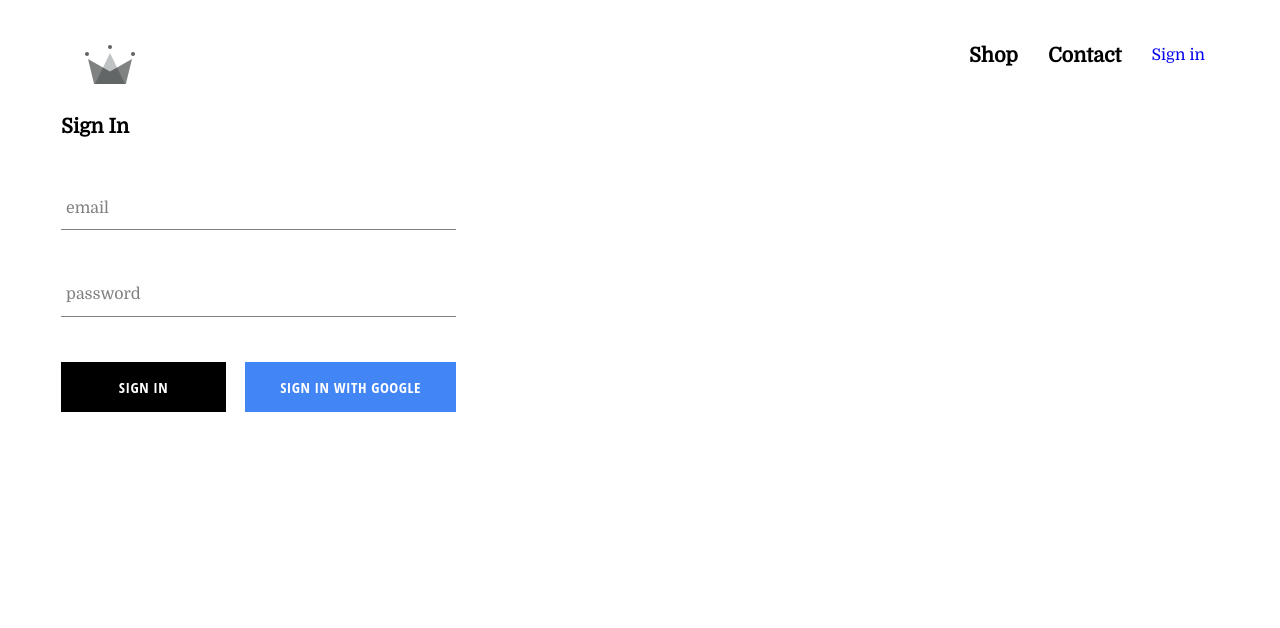
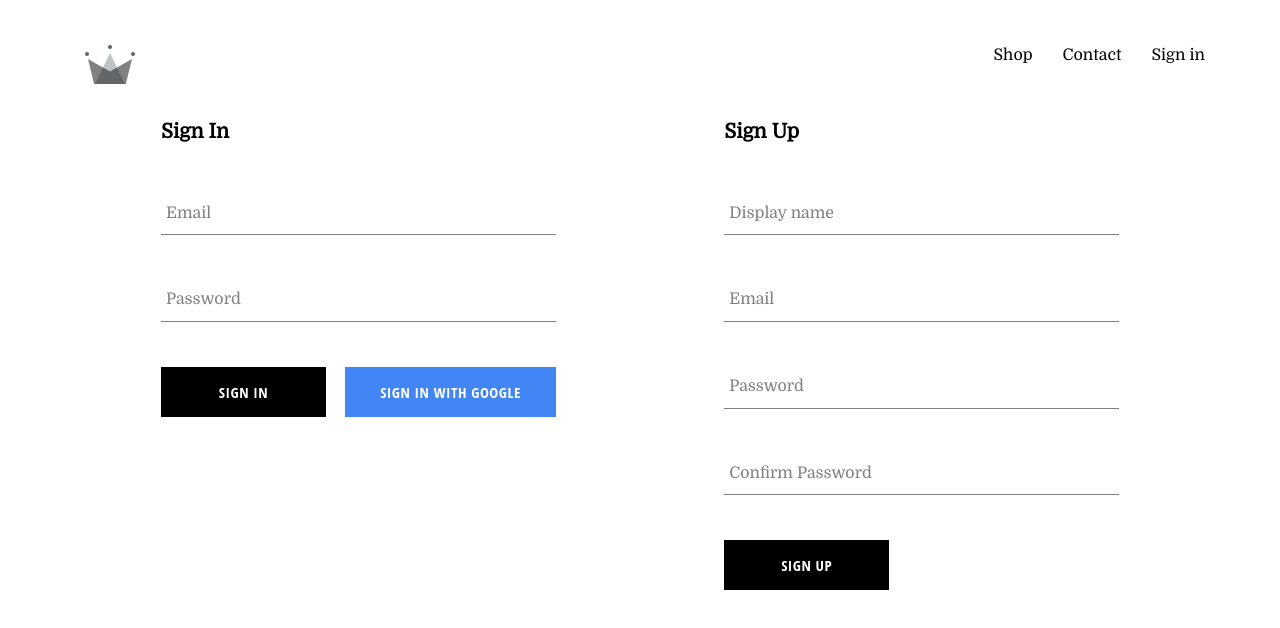
Before and after one commit to rom2048/e-commerce, a React (Create React App) app: page /signin in a window 1280 px wide. Shown: the top 628 px of the page. Built offline with nearby package versions, Linux system fonts and the light colour scheme; no server answers.

Commit message:
create SignUp component & update Sign in and sign up page

```diff
--- a/src/App.js
+++ b/src/App.js
@@ -3,7 +3,7 @@
 import ShopPage from './pages/Shop/Shop';
 import Header from './components/Header/Header';
 import SignInAndSignUpPage from './pages/SignInAndSignUp/SignInAndSignUp';
-import { auth } from './firebase/firebase';
+import { auth, createUserProfileDocument } from './firebase/firebase';
 
 import { Route, Switch } from 'react-router-dom';
 import './App.css';
@@ -19,9 +19,23 @@
   unSubscribeFromAuth = null;
 
   componentDidMount(){
-    this.unSubscribeFromAuth = auth.onAuthStateChanged(user => {
-      this.setState({currentUser: user})
-      console.log(user);
+    this.unSubscribeFromAuth = auth.onAuthStateChanged(async userAuth => {
+      if (userAuth) {
+        const userRef = await createUserProfileDocument(userAuth);
+
+        userRef.onSnapshot(snapShot => {
+          this.setState({
+            currentUser: {
+              id: snapShot.id,
+              ...snapShot.data()
+            }
+          }, () => {
+            console.log(this.state);
+          })
+        })
+      } else {
+        this.setState({currentUser: userAuth})
+      }
     })
   }
 
--- a/src/components/Header/Header.js
+++ b/src/components/Header/Header.js
@@ -12,16 +12,16 @@
         <Logo className='logo' />
       </Link>
       <div className='options'>
-        <Link className='option f4 fw6 black no-underline underline-hover pointer' to='/shop'>
+        <Link className='option black  pointer' to='/shop'>
           Shop
         </Link>
-        <Link className='option f4 fw6 black no-underline underline-hover pointer' to='/signin'>
+        <Link className='option black pointer' to='/signin'>
           Contact
         </Link>
         {
           currentUser
-            ? <div className='option' onClick={() => auth.signOut()}>Sign Out</div>
-            : <Link className='option' to='/signin'>Sign in</Link>
+            ? <div className='option black pointer' onClick={() => auth.signOut()}>Sign Out</div>
+            : <Link className='option black pointer' to='/signin'>Sign in</Link>
         }
       </div>
     </header>
--- a/src/components/SignIn/SignIn.js
+++ b/src/components/SignIn/SignIn.js
@@ -26,14 +26,14 @@
     return (
       <div className='sign-in'>
         <form onSubmit={this.handleSubmit}>
-          <fieldset id="sign-in" class="ba b--transparent ph0 mh0">
-            <legend class="f4 fw6 ph0 mh0">Sign In</legend>
+          <fieldset id="sign-in" className="ba b--transparent ph0 mh0">
+            <legend className="f4 fw6 ph0 mh0">Sign In</legend>
             <FormInput
               name='email'
               type='email'
               handleChange={this.handleChange}
               value={this.state.email}
-              label='email'
+              label='Email'
               required
             />
             <FormInput
@@ -41,7 +41,7 @@
               type='password'
               handleChange={this.handleChange}
               value={this.state.password}
-              label='password'
+              label='Password'
               required
             />
             <div className='buttons'>
--- /dev/null
+++ b/src/components/SignUp/SignUp.js
@@ -0,0 +1,91 @@
+import React from 'react';
+import FormInput from '../FormInput/FormInput';
+import CustomButton from '../CustomButton/CustomButton';
+import { auth, createUserProfileDocument } from '../../firebase/firebase';
+import './SignUp.scss';
+
+class SignUp extends React.Component {
+  constructor(){
+    super();
+    this.state = {
+      displayName: '',
+      email: '',
+      password: '',
+      confirmPassword: ''
+    }
+  }
+
+  handleSubmit = async (event) => {
+    event.preventDefault();
+    const { displayName, email, password, confirmPassword } = this.state;
+    if(password !== confirmPassword){
+      alert('Password don\'t match');
+      return;
+    }
+    try {
+      const { user } = await auth.createUserWithEmailAndPassword(email, password);
+      await createUserProfileDocument(user, {displayName});
+      this.setState({
+        displayName: '',
+        email: '',
+        password: '',
+        confirmPassword: ''
+      })
+    } catch (error) {
+      console.error(error)
+    }
+  }
+
+  handleChange = (event) => {
+    const { name, value } = event.target;
+    this.setState({[name]: value});
+  }
+
+  render() {
+    const { displayName, email, password, confirmPassword } = this.state;
+    return(
+      <div className='sign-up'>
+        <form className='sign-up-form' onSubmit={this.handleSubmit}>
+          <fieldset id="sign-up" className="ba b--transparent ph0 mh0">
+            <legend className="f4 fw6 ph0 mh0">Sign Up</legend>
+            <FormInput
+              name='displayName'
+              type='text'
+              onChange={this.handleChange}
+              value={displayName}
+              label='Display name'
+              required
+            />
+            <FormInput
+              name='email'
+              type='email'
+              handleChange={this.handleChange}
+              value={email}
+              label='Email'
+              required
+            />
+            <FormInput
+              name='password'
+              type='password'
+              handleChange={this.handleChange}
+              value={password}
+              label='Password'
+              required
+            />
+            <FormInput
+              name='confirmPassword'
+              type='password'
+              handleChange={this.handleChange}
+              value={confirmPassword}
+              label='Confirm Password'
+              required
+            />
+            <CustomButton type='submit' >Sign Up </CustomButton>
+          </fieldset>
+        </form>
+      </div>
+    );
+  }
+}
+
+export default SignUp;
--- /dev/null
+++ b/src/components/SignUp/SignUp.scss
@@ -0,0 +1,9 @@
+.sign-up {
+	display: flex;
+	flex-direction: column;
+	width: 31vw;
+
+	.title {
+		margin: 10px 0;
+	}
+}
--- a/src/firebase/firebase.js
+++ b/src/firebase/firebase.js
@@ -15,7 +15,30 @@
 firebase.initializeApp(config);
 
 export const auth = firebase.auth();
-export const filestore = firebase.firestore();
+export const firestore = firebase.firestore();
+
+export const createUserProfileDocument = async (userAuth, additionalData) => {
+  if (!userAuth) return;
+
+  const userRef = firestore.doc(`users/${userAuth.uid}`);
+  const snapShot = await userRef.get();
+
+  if (!snapShot.exists) {
+    const { displayName, email } = userAuth;
+    const createdAt = new Date();
+    try {
+      await userRef.set({
+        displayName,
+        email,
+        createdAt,
+        ...additionalData
+      })
+    } catch(error) {
+      console.log('error creating user', error.message);
+    }
+  }
+  return userRef;
+}
 
 const provider = new firebase.auth.GoogleAuthProvider();
 provider.setCustomParameters({ prompt: 'select_account'});
--- a/src/pages/SignInAndSignUp/SignInAndSignUp.js
+++ b/src/pages/SignInAndSignUp/SignInAndSignUp.js
@@ -1,5 +1,6 @@
 import React from 'react';
 import SignIn from '../../components/SignIn/SignIn';
+import SignUp from '../../components/SignUp/SignUp';
 
 import './SignInAndSignUp.scss';
 
@@ -7,6 +8,7 @@
   return (
     <div className='sign-in-and-sign-up'>
       <SignIn />
+      <SignUp />
     </div>
   );
 }
--- a/src/pages/SignInAndSignUp/SignInAndSignUp.scss
+++ b/src/pages/SignInAndSignUp/SignInAndSignUp.scss
@@ -0,0 +1,6 @@
+.sign-in-and-sign-up {
+	width: 75vw;
+	display: flex;
+	justify-content: space-between;
+	margin: 30px auto;
+}
```
